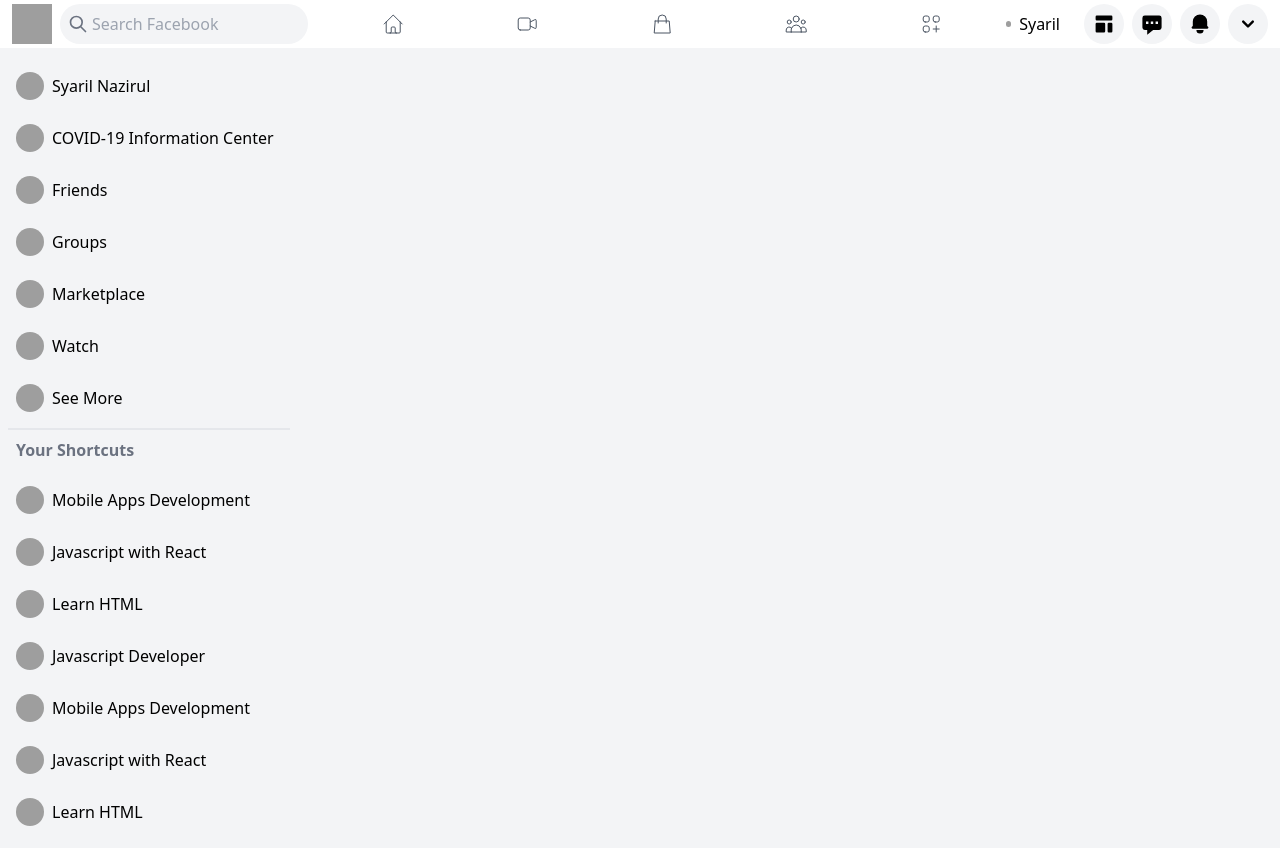
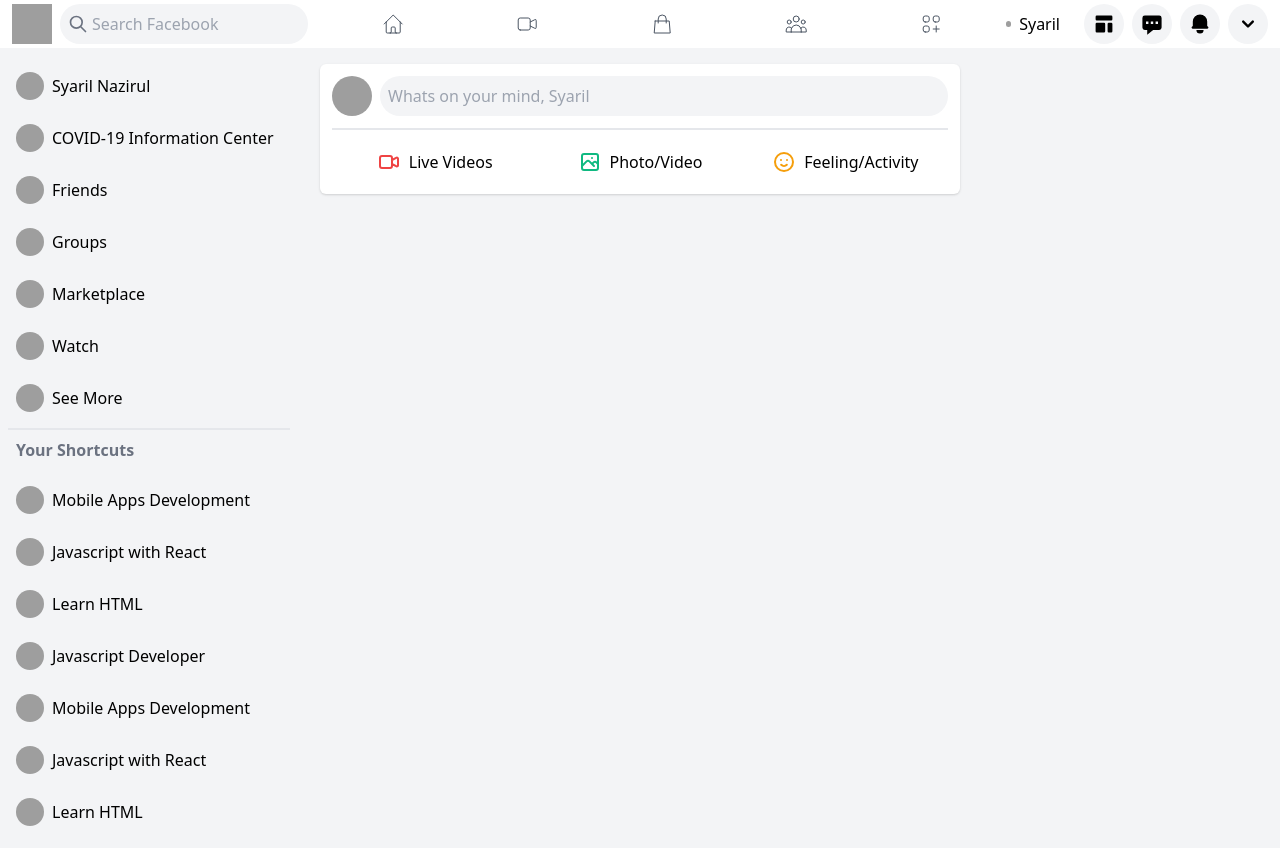
Before and after one commit to Syaril90/fb-clone-nextjs, a Next.js app: page / in a window 1280 px wide. Built offline with nearby package versions, Linux system fonts and the light colour scheme; grey boxes are pictures that could not be loaded.

Commit message:
Create status completed

```diff
--- /dev/null
+++ b/components/CreateStatus.js
@@ -0,0 +1,34 @@
+function CreateStatus() {
+    return (
+        <div className="bg-white shadow flex-col mt-4 p-3 rounded-md">
+            <div className="flex space-x-2 items-center">
+                <img className="rounded-full h-10 w-10" src="https://scontent.fkul14-1.fna.fbcdn.net/v/t1.6435-1/p148x148/134099197_104736451567861_27448157104481838_n.jpg?_nc_cat=103&ccb=1-3&_nc_sid=dbb9e7&_nc_ohc=lVCSydGdU7cAX_Avgym&_nc_ht=scontent.fkul14-1.fna&tp=6&oh=ecf7da5a1a9e1078c68b785654769b49&oe=60BD5C4E" alt="Syaril" />
+                <input className="rounded-full bg-gray-100 flex flex-1 outline-none p-2" placeholder="Whats on your mind, Syaril" />
+            </div>
+            <div className="border my-3"></div>
+            <div className="flex justify-evenly">
+                <div className="flex space-x-2 p-2 hover:bg-gray-100 rounded-lg flex-1 items-center justify-center">
+                    <svg xmlns="http://www.w3.org/2000/svg" className="h-6 w-6 text-red-500" fill="none" viewBox="0 0 24 24" stroke="currentColor">
+                        <path strokeLinecap="round" strokeLinejoin="round" strokeWidth={2} d="M15 10l4.553-2.276A1 1 0 0121 8.618v6.764a1 1 0 01-1.447.894L15 14M5 18h8a2 2 0 002-2V8a2 2 0 00-2-2H5a2 2 0 00-2 2v8a2 2 0 002 2z" />
+                    </svg>
+                    <h3>Live Videos</h3>
+                </div>
+                <div className="flex space-x-2 p-2 hover:bg-gray-100 rounded-lg flex-1 items-center justify-center">
+                    <svg xmlns="http://www.w3.org/2000/svg" className="h-6 w-6 text-green-500" fill="none" viewBox="0 0 24 24" stroke="currentColor">
+                        <path strokeLinecap="round" strokeLinejoin="round" strokeWidth={2} d="M4 16l4.586-4.586a2 2 0 012.828 0L16 16m-2-2l1.586-1.586a2 2 0 012.828 0L20 14m-6-6h.01M6 20h12a2 2 0 002-2V6a2 2 0 00-2-2H6a2 2 0 00-2 2v12a2 2 0 002 2z" />
+                    </svg>
+                    <h3>Photo/Video</h3>
+                </div>
+                <div className="flex space-x-2 p-2 hover:bg-gray-100 rounded-lg flex-1 items-center justify-center">
+                    <svg xmlns="http://www.w3.org/2000/svg" className="h-6 w-6 text-yellow-500" fill="none" viewBox="0 0 24 24" stroke="currentColor">
+                        <path strokeLinecap="round" strokeLinejoin="round" strokeWidth={2} d="M14.828 14.828a4 4 0 01-5.656 0M9 10h.01M15 10h.01M21 12a9 9 0 11-18 0 9 9 0 0118 0z" />
+                    </svg>
+                    <h3>Feeling/Activity</h3>
+            </div>
+        </div>
+
+        </div >
+    )
+}
+
+export default CreateStatus
--- a/pages/index.js
+++ b/pages/index.js
@@ -1,6 +1,7 @@
 import Head from 'next/head'
 import Header from '../components/Header'
 import Sidebar from '../components/Sidebar'
+import CreateStatus from '../components/CreateStatus'
 
 export default function Home() {
   return (
@@ -14,10 +15,15 @@
       <Header />
 
       <main className="flex h-screen w-full bg-gray-100">
+        {/* left */}
         <div className="flex w-3/12">
           <Sidebar />
         </div>
-        <div className="flex flex-1"></div>
+        {/* center */}
+        <div className="flex flex-col flex-1">
+          <CreateStatus />
+        </div>
+        {/* right */}
         <div className="flex w-3/12"></div>
       </main>
 
```
